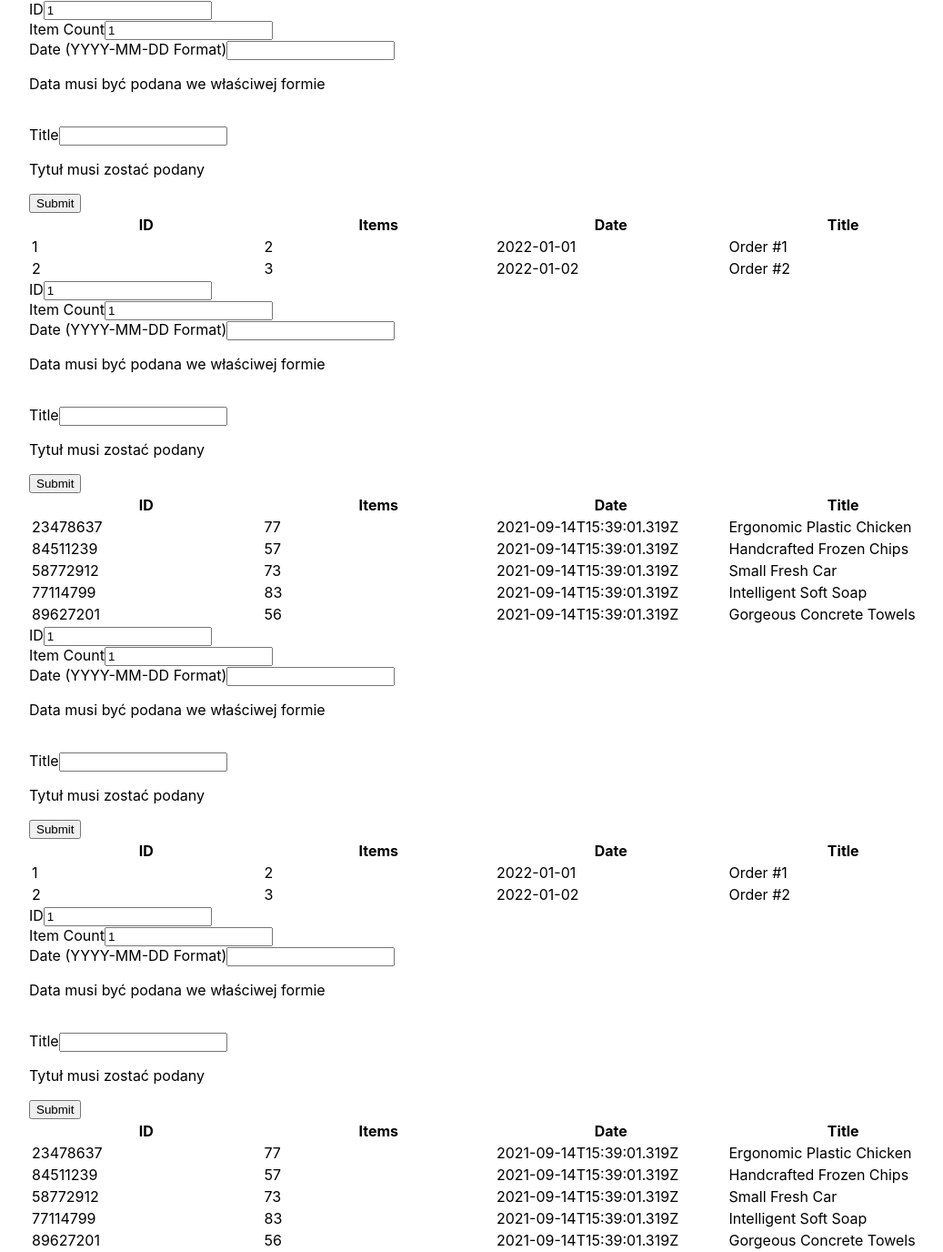
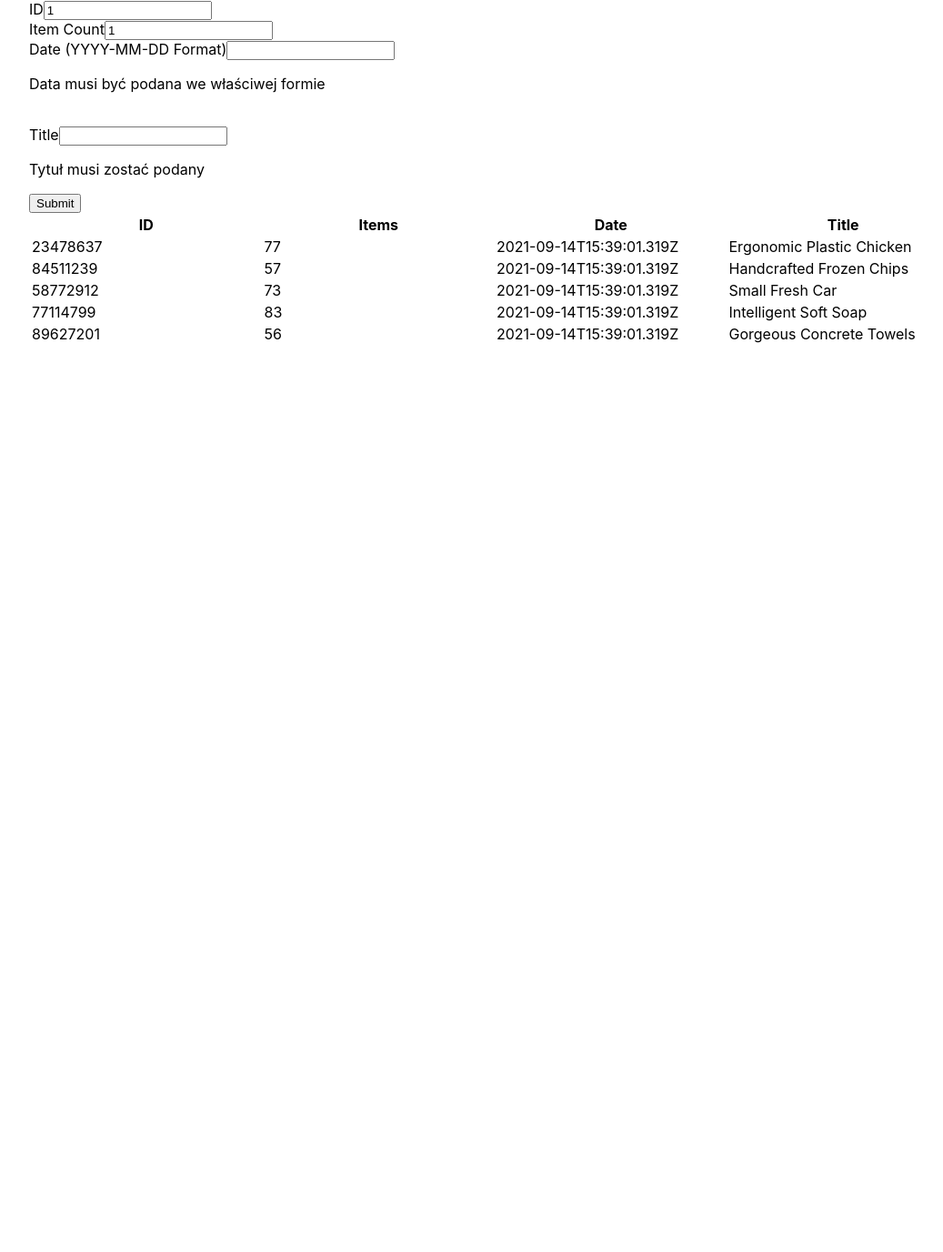
Before and after one commit to NiewierowskiG/CarWorkshop, a React (Create React App) app in the folder warehouse/my-app/: page / in a window 1280 px wide. Shown: the whole page at 91% size, without its empty margins (96-1133 px from the left). After the commit the page ends 800 px from the top, so only its background shows below. Built offline with nearby package versions, Linux system fonts and the light colour scheme.

Commit message:
zmiana app

```diff
--- a/warehouse/my-app/src/components/App/App.tsx
+++ b/warehouse/my-app/src/components/App/App.tsx
@@ -1,7 +1,3 @@
-
-
-
-
 import * as React from 'react';
 import OrdersList from '../OrderList/OrderList';
 import "./App.module.css"
@@ -100,20 +96,8 @@ class App extends React.Component<Props, State> {
 
   render() {
     return (
-      <div>
-        <div className="OrdersList">
-          <OrdersList orders={this.state.orders1} idsList={this.state.idsList} onOrderFromList={this.handleOrderFromList} />
-        </div>
-        <div className="OrdersList">
-          <OrdersList orders={this.state.orders2} idsList={this.state.idsList} onOrderFromList={this.handleOrderFromList} />
-        </div>
-        <div className="OrdersList">
-          <OrdersList orders={this.state.orders1} idsList={this.state.idsList} onOrderFromList={this.handleOrderFromList} />
-        </div>
-        <div className="OrdersList">
-          <OrdersList orders={this.state.orders2} idsList={this.state.idsList} onOrderFromList={this.handleOrderFromList} />
-        </div>
-      </div>
+
+      <OrdersList orders={this.state.orders2} idsList={this.state.idsList} onOrderFromList={this.handleOrderFromList} />
     );
   }
 }
```
